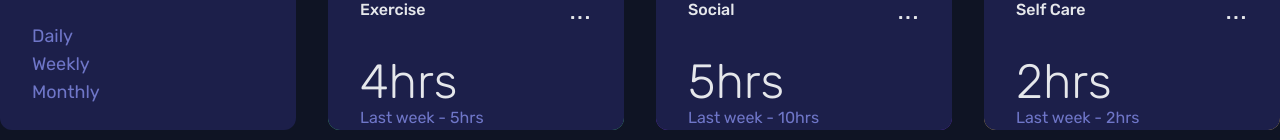
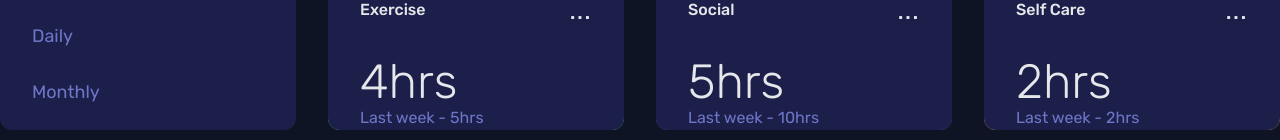
Before and after one commit to gracebir/time-tracker-design-challenging, a React (Vite) app: page / in a window 1280 px wide. Shown: the part 490-630 px from the top of the page. Built offline with nearby package versions, Linux system fonts and the light colour scheme.

Commit message:
pass timeframe into prop

```diff
--- a/src/App.jsx
+++ b/src/App.jsx
@@ -23,13 +23,13 @@ function App() {
   return (
     <div className='text-gray-200 font-rubik w-full bg-very-dark flex items-center min-h-screen'>
       <div className='max-w-7xl grid grid-cols-1 gap-8 lg:grid-cols-4 flex-1 mx-auto min-h-[55vh]'>
-        <ProfileCard setTimeframe={setTimeframe} />
+        <ProfileCard timeframe={timeframe} setTimeframe={setTimeframe} />
         <div className='lg:col-span-3 col-span-1 grid grid-cols-1 lg:grid-cols-3 gap-8'>
           {times.map((time, index) => (
             <TimeCrak
               bgColor={staticTimeAssets[index].bgColor}
               icon={staticTimeAssets[index].icon}
-              key={time.title}
+              key={index}
               current={time.current}
               previous={time.previous}
               timeFrame={timeframe}
```
